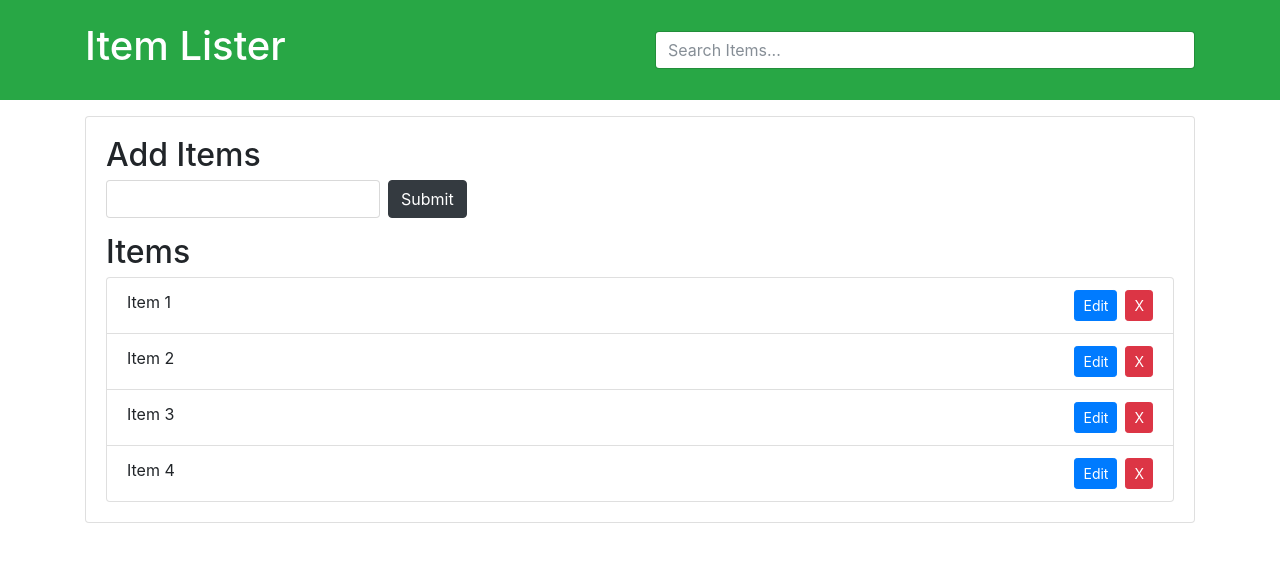
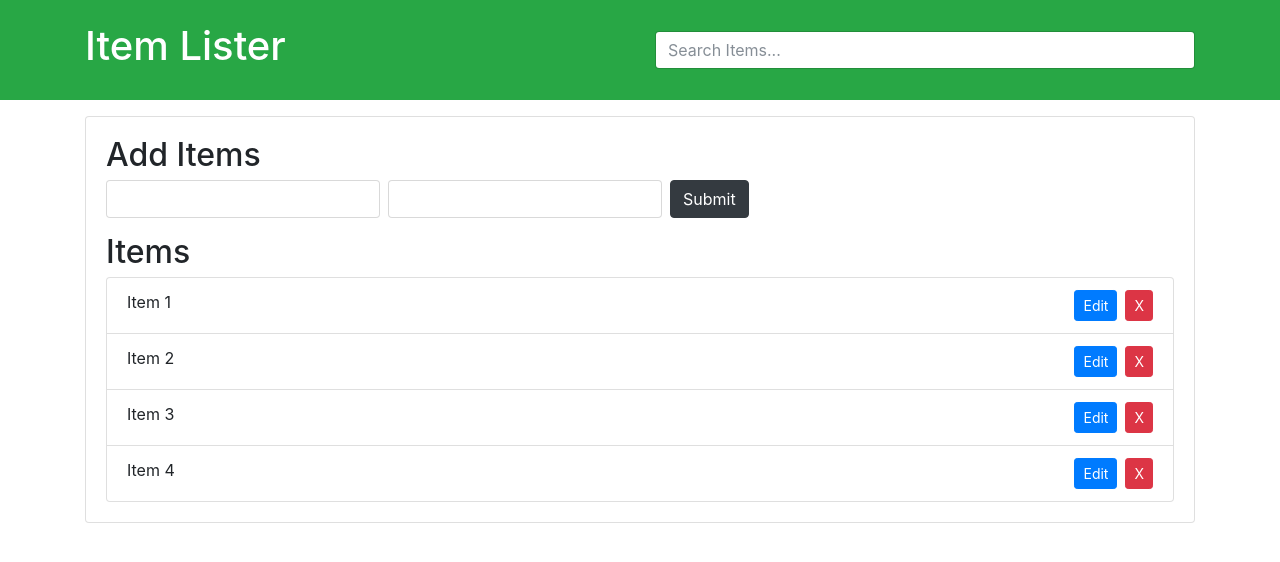
Before and after one commit to Kondurisrinivas/githubdemo, a plain HTML site: page index.html in a window 1280 px wide. Drawn offline with nearby package versions, Linux system fonts and the light colour scheme.

Commit message:
Filter task Description

```diff
--- a/index.html
+++ b/index.html
@@ -24,6 +24,7 @@
     <h2 class="title">Add Items</h2>
     <form id="addForm" class="form-inline mb-3">
       <input type="text" class="form-control mr-2" id="item">
+      <input type="text" class="form-control mr-2" id="itemdescription">
       <input type="submit" class="btn btn-dark" value="Submit">
     </form>
     <h2 class="title">Items</h2>
```
